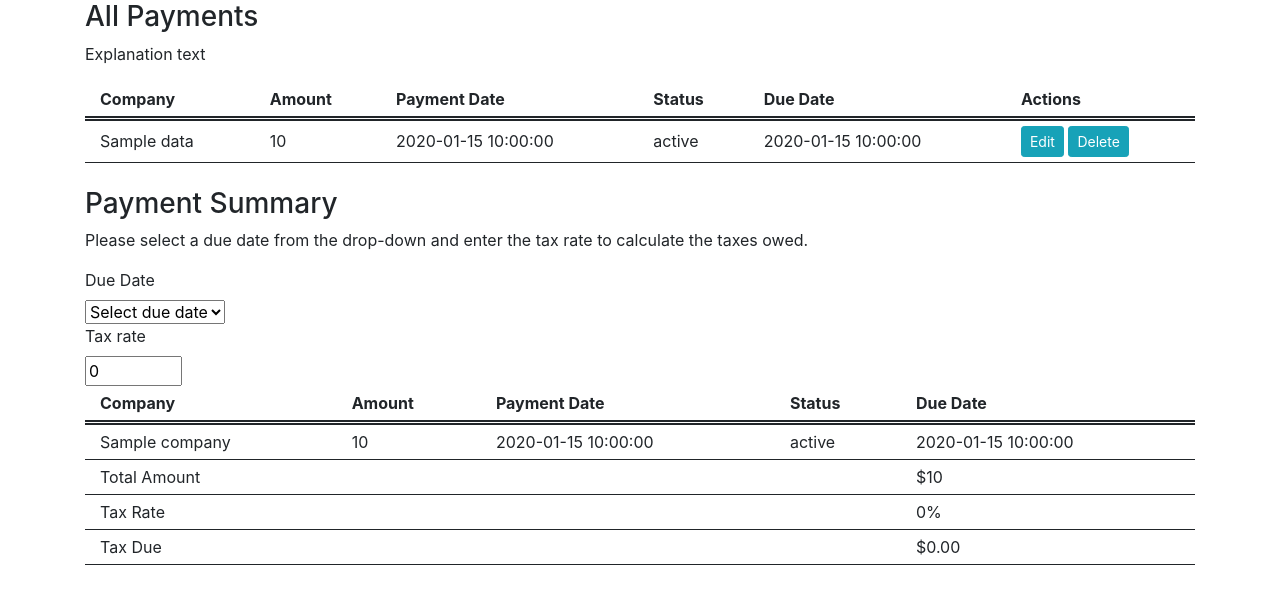
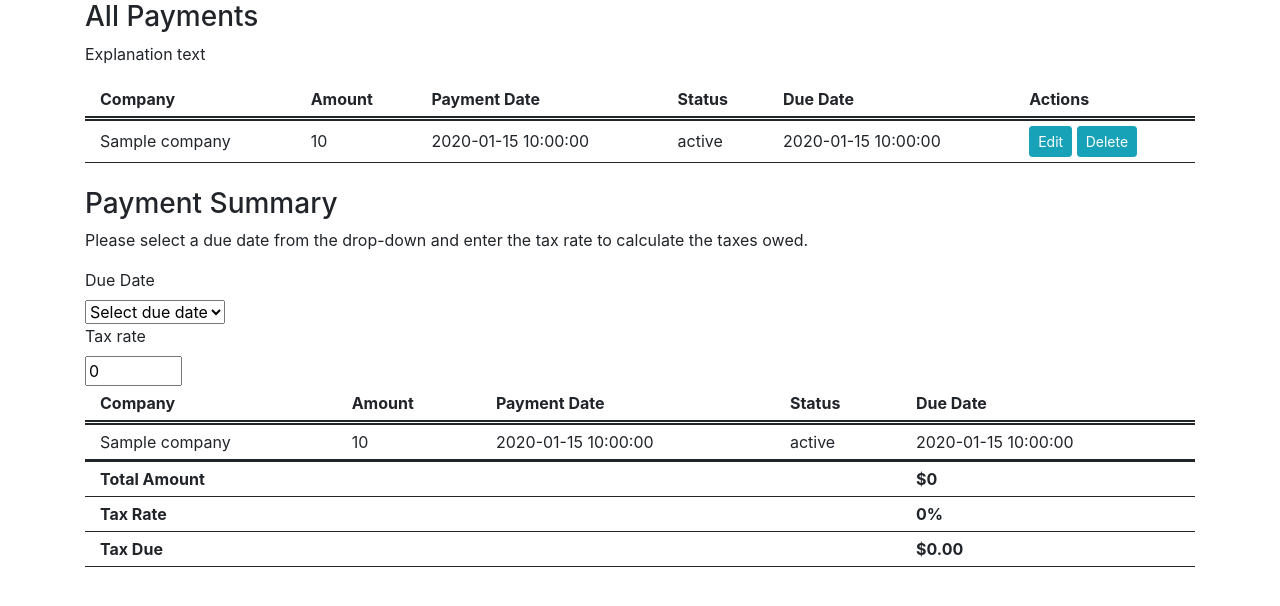
Before and after one commit to migluck/csit555final, a Flask app: template reporting/src/templates/allpayments.html in a window 1280 px wide. Shown: the part 56-662 px from the top of the page. Run offline with Flask 3, Linux system fonts and the light colour scheme; the template is opened without the code that fills it: most values are stand-ins (such as "Sample title", 1, 10 or a date in 2020); some libraries are stand-ins or nearby versions.

Commit message:
Update filter table javascript
Decided not to use ajax and just use javascript to filter table when due date drop down or tax rate field changes

```diff
--- a/reporting/src/static/css/style.css
+++ b/reporting/src/static/css/style.css
@@ -19,6 +19,11 @@ tbody tr:hover {
 background-color: lightgray;
 }
 
+tfoot {
+    border-top: 3px solid;
+    font-weight: bold;
+}
+
 input, select {
     display: block;
 }
--- a/reporting/src/templates/allpayments.html
+++ b/reporting/src/templates/allpayments.html
@@ -46,16 +46,18 @@
     });
 
     function updateFilterTable() {
-        console.log("update filter table");
         var dueDate = $("#duedatefilter").val();
         var amountSum = 0;
+        if(dueDate != null) {
         $("#FilterTable tbody tr").each(function(){
-            if($(this).children(".PaymentDateCell").text() == dueDate) {
+            $(this).show();
+            if($(this).children(".DuedateCell").text() != dueDate) {
                 $(this).hide();
             } else {
                 amountSum += Number($(this).children(".AmountCell").text());
             }
         });
+        }
 
         var taxRate = $("#taxratefilter").val();
 
@@ -82,19 +84,19 @@
         <tbody>
         {% for data in payments %}
         <tr>
-        <td>{{data.Name}}</td>
-        <td>{{data.Amount}}</td>
-        <td>{{data.PaymentDate}}</td>
-        <td>{{data.Status}}</td>
-        <td>{{data.DueDate}}</td>
+        <td>{{data.company}}</td>
+        <td>{{data.amount}}</td>
+        <td>{{data.payment_date}}</td>
+        <td>{{data.status}}</td>
+        <td>{{data.due_date}}</td>
         <td>
             <button type="button" class="editButton btn btn-info btn-sm" data-toggle="modal" data-target="#editModal"
-                    data-backdrop="static" data-paymentid="{{data.PaymentID}}" data-company="{{data.Company}}" data-amount="{{data.Amount}}"
-                    data-paymentdate="{{data.PaymentDate}}" data-status="{{data.Status}}"
-                    data-duedate="{{data.DueDate}}">Edit
+                    data-backdrop="static" data-paymentid="{{data.id}}" data-company="{{data.company}}" data-amount="{{data.amount}}"
+                    data-paymentdate="{{data.payment_date}}" data-status="{{data.status}}"
+                    data-duedate="{{data.due_date}}">Edit
             </button>
             <button type="button" class="deleteButton btn btn-info btn-sm" data-toggle="modal"
-                    data-target="#deleteModal" data-backdrop="static" data-paymentid="{{data.PaymentID}}">Delete
+                    data-target="#deleteModal" data-backdrop="static" data-paymentid="{{data.id}}">Delete
             </button>
         </td>
         </tr>
@@ -109,6 +111,8 @@
     <label for="duedatefilter">Due Date</label>
     <select id="duedatefilter" name="duedatefilter" onchange="updateFilterTable()">
         <option value="" disabled selected>Select due date</option>
+        <option value="2025-04-15">2025-04-15</option>
+        <option value="2024-07-15">2024-07-15</option>
         {% for date in duedates %}
         <option value="{{date}}">{{date}}</option>
         {% endfor%}
@@ -126,12 +130,12 @@
     </thead>
     <tbody>
         {% for data in payments %}
-        <tr id="PaymentID{{data.Student_number}}">
-            <td class="CompanyCell">{{data.Company}}</td>
-            <td class="AmountCell">{{data.Amount}}</td>
-            <td class="PaymentdateCell">{{data.PaymentDate}}</td>
-            <td class="StatusCell">{{data.Status}}</td>
-            <td class="DuedateCell">{{data.DueDate}}</td>
+        <tr id="PaymentID{{data.id}}">
+            <td class="CompanyCell">{{data.company}}</td>
+            <td class="AmountCell">{{data.amount}}</td>
+            <td class="PaymentdateCell">{{data.payment_date}}</td>
+            <td class="StatusCell">{{data.status}}</td>
+            <td class="DuedateCell">{{data.due_date}}</td>
         </tr>
         {% endfor%}
     </tbody>
```
